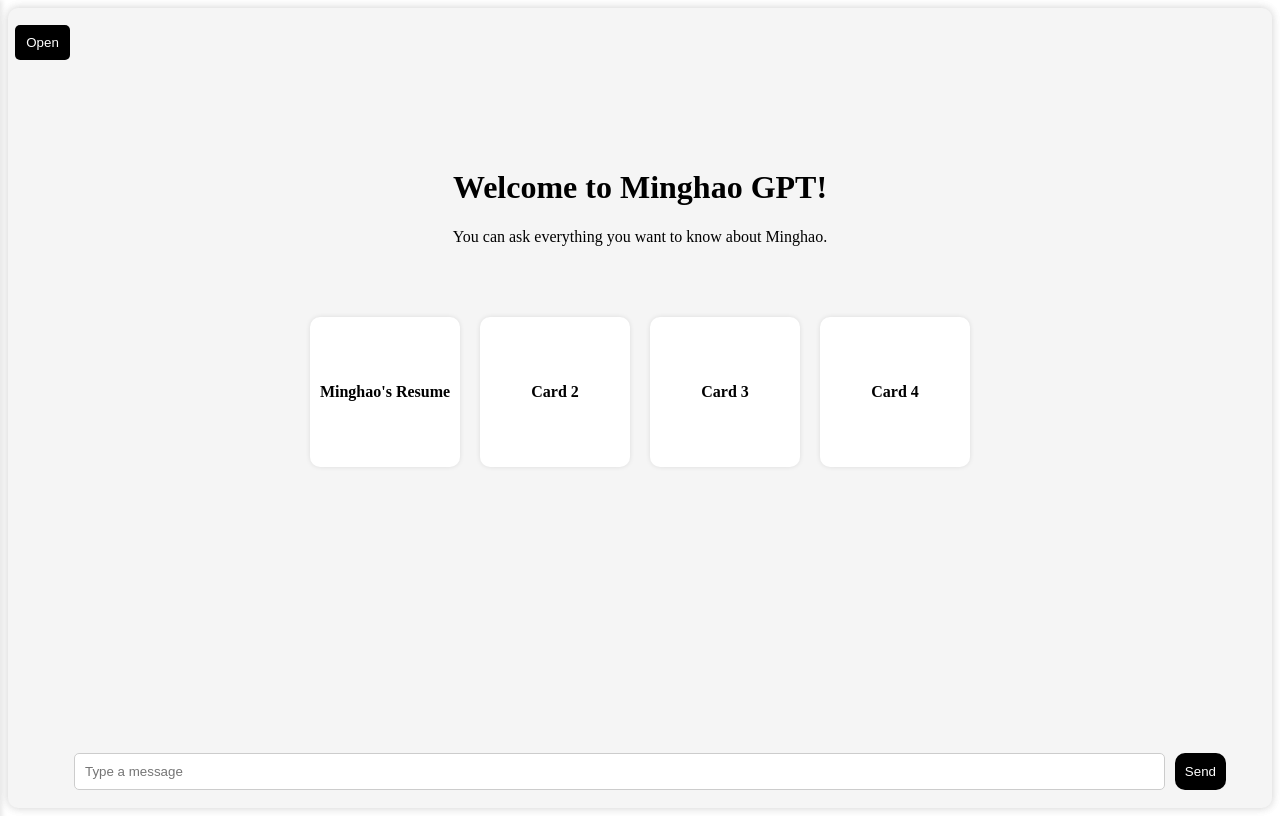
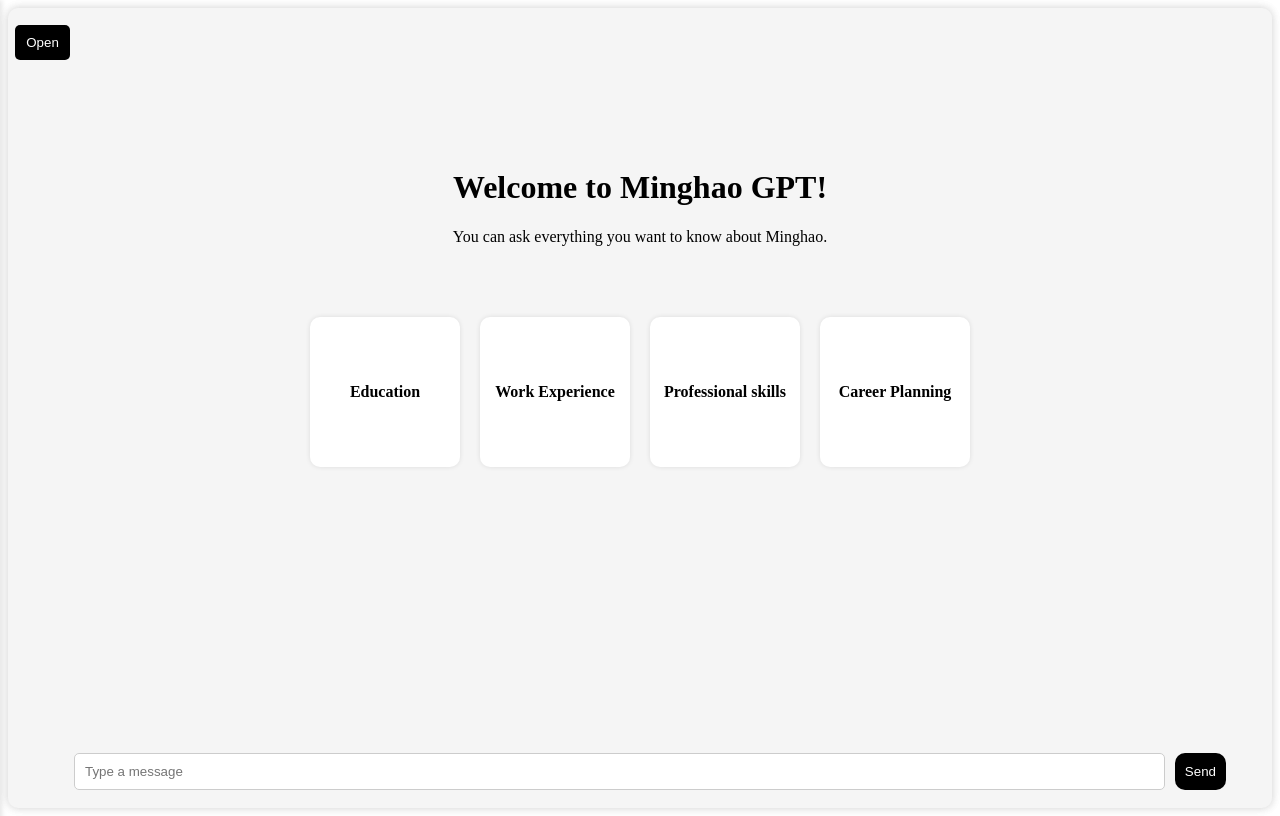
Before and after one commit to Minghao1999/Minghao_GPT, a React (Vite) app in the folder frontend/: page / in a window 1280 px wide. Built offline with nearby package versions, Linux system fonts and the light colour scheme; no server answers.

Commit message:
add card function

```diff
--- a/frontend/src/Components/Landing.jsx
+++ b/frontend/src/Components/Landing.jsx
@@ -1,7 +1,7 @@
 import React from 'react';
 import '../UI/Landing.css'
 
-const Landing = () => {
+const Landing = ({onCardClick}) => {
     return (
         <div className="landing-container">
             <div className="landing-content">
@@ -10,10 +10,10 @@ const Landing = () => {
             </div>
 
             <div className="card-container">
-                <div className="card">Minghao's Resume</div>
-                <div className="card">Card 2</div>
-                <div className="card">Card 3</div>
-                <div className="card">Card 4</div>
+                <div className="card" onClick={()=>onCardClick('Tell me about Minghao\'s education.')}>Education</div>
+                <div className="card" onClick={()=>onCardClick('Tell me about Minghao\'s work experience.')}>Work Experience</div>
+                <div className="card" onClick={()=>onCardClick('Tell me about Minghao\'s professional skills.')}>Professional skills</div>
+                <div className="card" onClick={()=>onCardClick('Tell me about Minghao\'s career planning.')}>Career Planning</div>
             </div>
         </div>
     );
--- a/frontend/src/Pages/Messages_page.jsx
+++ b/frontend/src/Pages/Messages_page.jsx
@@ -13,9 +13,10 @@ const Message_page= ()=>{
     const [loading, setLoading] = useState(false)
     const [historyMessages, setHistoryMessages] = useState([])
     const [isSideNavOpen, setIsSideNavOpen] = useState(false)
-    const sendMessage = async () =>{
-        if (input.trim()){
-            const userMessage = {text: input, sender: 'user'}
+    const sendMessage = async (msg) =>{
+        const userInput = msg || input.trim()
+        if (userInput){
+            const userMessage = {text: userInput, sender: 'user'}
             setMessage((prev)=>[...prev, userMessage])
             setInput('')
 
@@ -39,6 +40,10 @@ const Message_page= ()=>{
 
     const toggleSideNav = () =>{
         setIsSideNavOpen(!isSideNavOpen)
+    }
+
+    const handleCardClick = (cardMessage) =>{
+        sendMessage(cardMessage)
     }
 
     useEffect(() => {
@@ -81,7 +86,7 @@ const Message_page= ()=>{
                     <div ref={messageEndRef}/>
                 </>
             ):(
-                <Landing/>
+                <Landing onCardClick={handleCardClick}/>
             )}
             <div className={`chat-input-container ${isSideNavOpen ? 'sidenav-open' : ''}`}>
                 <div className="chat-input">
```
